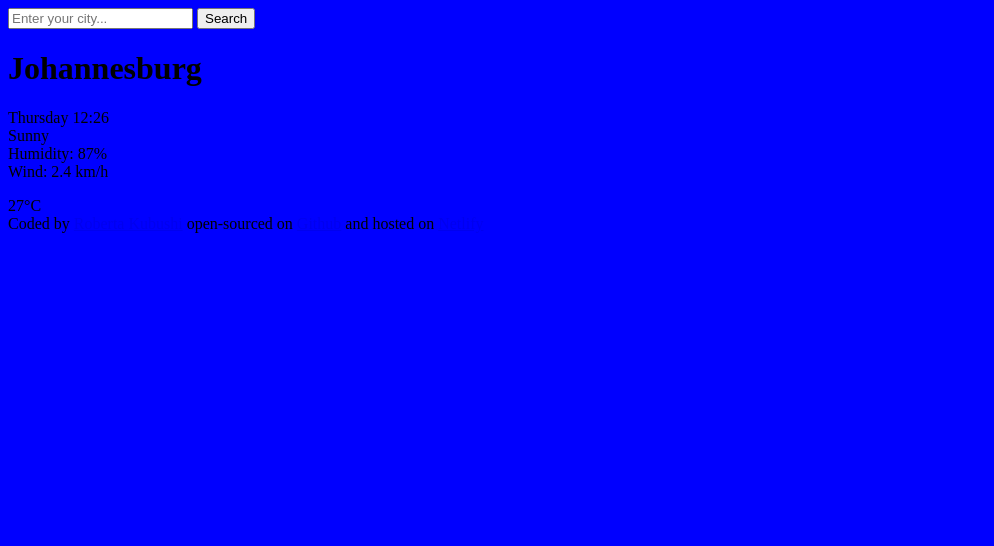
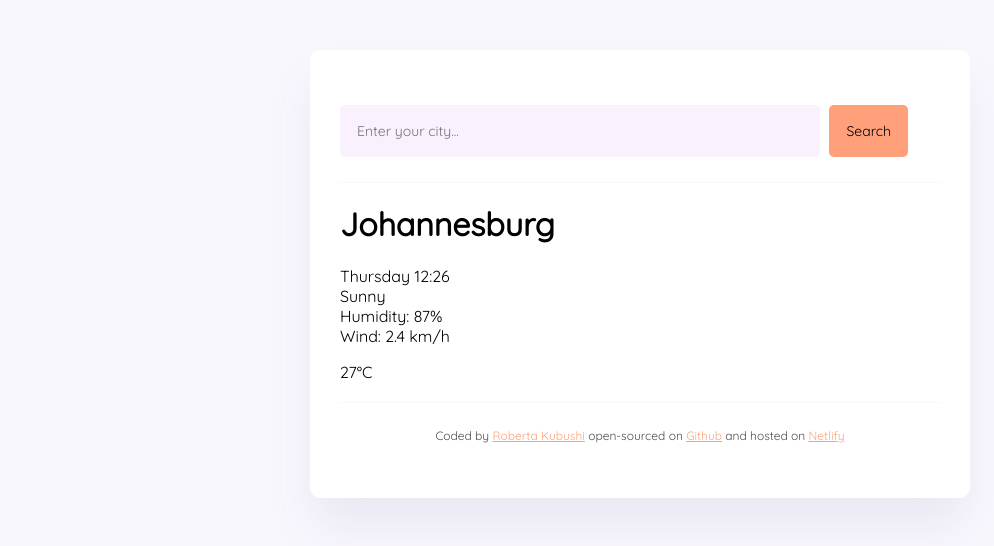
Before and after one commit to Kubushi/Vanilla-Weather-Search, a plain HTML site: page index.html in a window 1280 px wide. Shown: the whole page, without its empty margins (0-994 px from the left). Drawn offline with Linux system fonts and the light colour scheme; a web font is replaced by a local one.

Commit message:
Styled header and footer
Added google fonts link

```diff
--- a/index.html
+++ b/index.html
@@ -3,15 +3,20 @@
 <head>
     <meta charset="UTF-8">
     <meta name="viewport" content="width=device-width, initial-scale=1.0">
+    <link rel="preconnect" href="https://fonts.googleapis.com">
+    <link rel="preconnect" href="https://fonts.gstatic.com" crossorigin>
+    <link
+        href="https://fonts.googleapis.com/css2?family=Dancing+Script:wght@400;700&family=Quicksand&family=Qwitcher+Grypen:wght@400;700&family=Roboto:ital,wght@0,100;0,300;0,400;0,500;0,700;0,900;1,100;1,300;1,400;1,500;1,700;1,900&family=Source+Code+Pro:ital,wght@0,400;0,600;1,200;1,300;1,400;1,500&display=swap"
+        rel="stylesheet">
     <link rel="stylesheet" href="styles.css" />
     <title>Document</title>
 </head>
 <body>
     <div class="weather-box">
     <header>
-        <form>
-            <input type="search" placeholder="Enter your city..." required />
-            <input type="submit" value="Search" />
+        <form class="search-bar">
+            <input type="search" placeholder="Enter your city..." required class="search-bar-input" />
+            <input type="submit" value="Search" class="search-bar-btn" />
         </form>
     </header>
     <main>
@@ -29,7 +34,7 @@
         </div>
         <div>27°C</div>
     </main>
-
+    <br />
     <footer>
         Coded by
         <a href="https://github.com/Kubushi" target="_blank">Roberta Kubushi</a>
--- a/styles.css
+++ b/styles.css
@@ -1,3 +1,52 @@
 body {
-    background: blue;
+    background: #f9f7fe;
+    font-family: 'Quicksand', sans-serif;
 }
+
+a {
+    color: lightsalmon;
+}
+
+.weather-box {
+    background: white;
+    max-width: 600px;
+    margin: 50px auto;
+    padding: 30px;
+    box-shadow: 0 30px 50px rgba(65, 50, 100, 0.08);
+    border-radius: 10px;
+}
+
+header {
+    border-bottom: 1px solid #f9f7fe;
+    padding: 25px 0;
+}
+
+.search-bar-input {
+    background-color: #f9f2fe;
+    border: none;
+    border-radius: 5px;
+    width: 80%;
+    padding: 17px;
+    font-size: 14px;
+    font-family: 'Quicksand', sans-serif;
+}
+
+.search-bar-btn {
+    background-color: lightsalmon;
+    border: none;
+    border-radius: 5px;
+    padding: 17px;
+    margin-left: 5px;
+    font-size: 14px;
+    font-family: 'Quicksand', sans-serif;
+}
+
+
+
+footer {
+    border-top: 1px solid #f9f7fe;
+    padding: 25px 0;
+    text-align: center;
+    font-size: 12px;
+    color: rgba(0, 0, 0, 0.7);
+}
```
